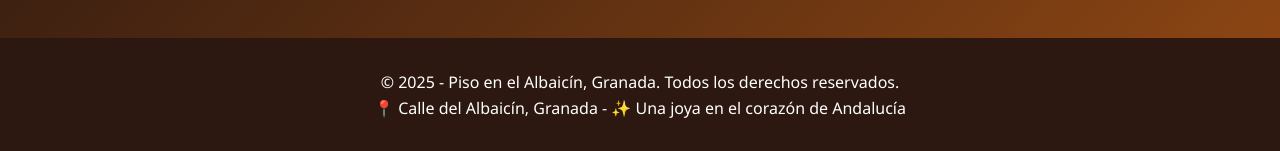
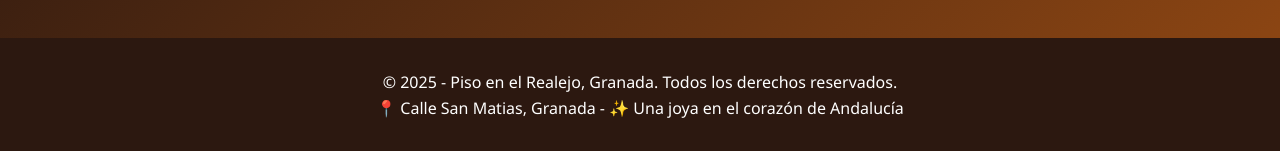
Before and after one commit to jorgehcr2/piso-albaicin-granada, a plain HTML site: page index.html in a window 1280 px wide. Shown: the part 3361-3512 px from the top of the page. Drawn offline with Linux system fonts and the light colour scheme.

Commit message:
Update index.html

```diff
--- a/index.html
+++ b/index.html
@@ -600,8 +600,8 @@
     <!-- Footer -->
     <footer>
         <div class="container">
-            <p>&copy; 2025 - Piso en el Albaicín, Granada. Todos los derechos reservados.</p>
-            <p>📍 Calle del Albaicín, Granada - ✨ Una joya en el corazón de Andalucía</p>
+            <p>&copy; 2025 - Piso en el Realejo, Granada. Todos los derechos reservados.</p>
+            <p>📍 Calle San Matias, Granada - ✨ Una joya en el corazón de Andalucía</p>
         </div>
     </footer>
 
```
